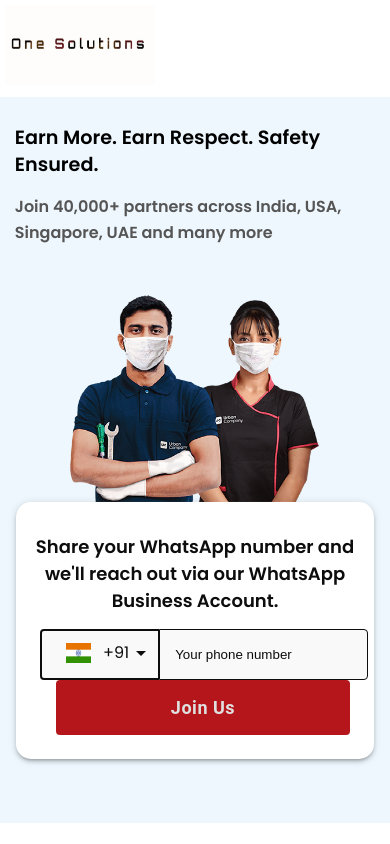
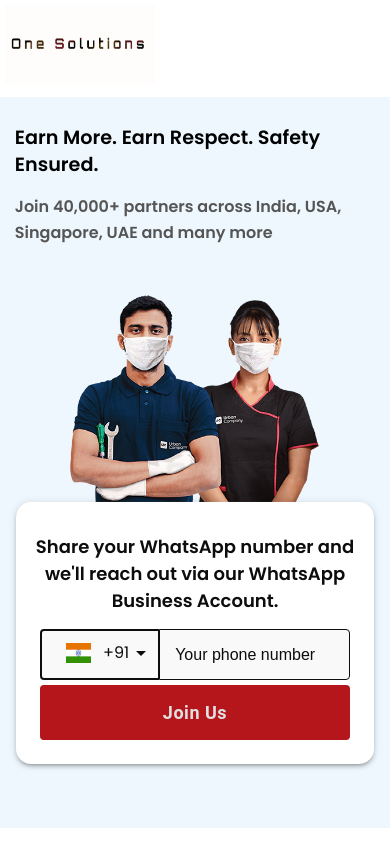
Before and after one commit to asitsi/OneSoutions, a React (Create React App) app: page / in a window 390 px wide. Shown: the top 844 px of the page. Built offline with nearby package versions, Linux system fonts and the light colour scheme.

Commit message:
home screen image position

```diff
--- a/src/styles/partnerstript.module.scss
+++ b/src/styles/partnerstript.module.scss
@@ -13,6 +13,7 @@ $lightBlackColor: rgba(13, 13, 13, 0.8);
     border-radius: 15px !important;
     margin-right: auto;
     margin-left: auto;
+
 
     h2 {
         color: $blackColor;
@@ -132,6 +133,7 @@ $lightBlackColor: rgba(13, 13, 13, 0.8);
     .background {
         padding: 1rem;
         margin: 1rem;
+        position: relative;
     }
     h2 {
         font-size: 18px !important;
@@ -142,9 +144,10 @@ $lightBlackColor: rgba(13, 13, 13, 0.8);
 
     .joinButton {
         width: -webkit-fill-available;
-        margin-top: 5px;
+        margin-top: 5px !important;
+        margin-left: 0 !important;
     }
     .phonenumber {
-        font-size: revert !important;
+        width: 100% !important;
     }
 }
```
